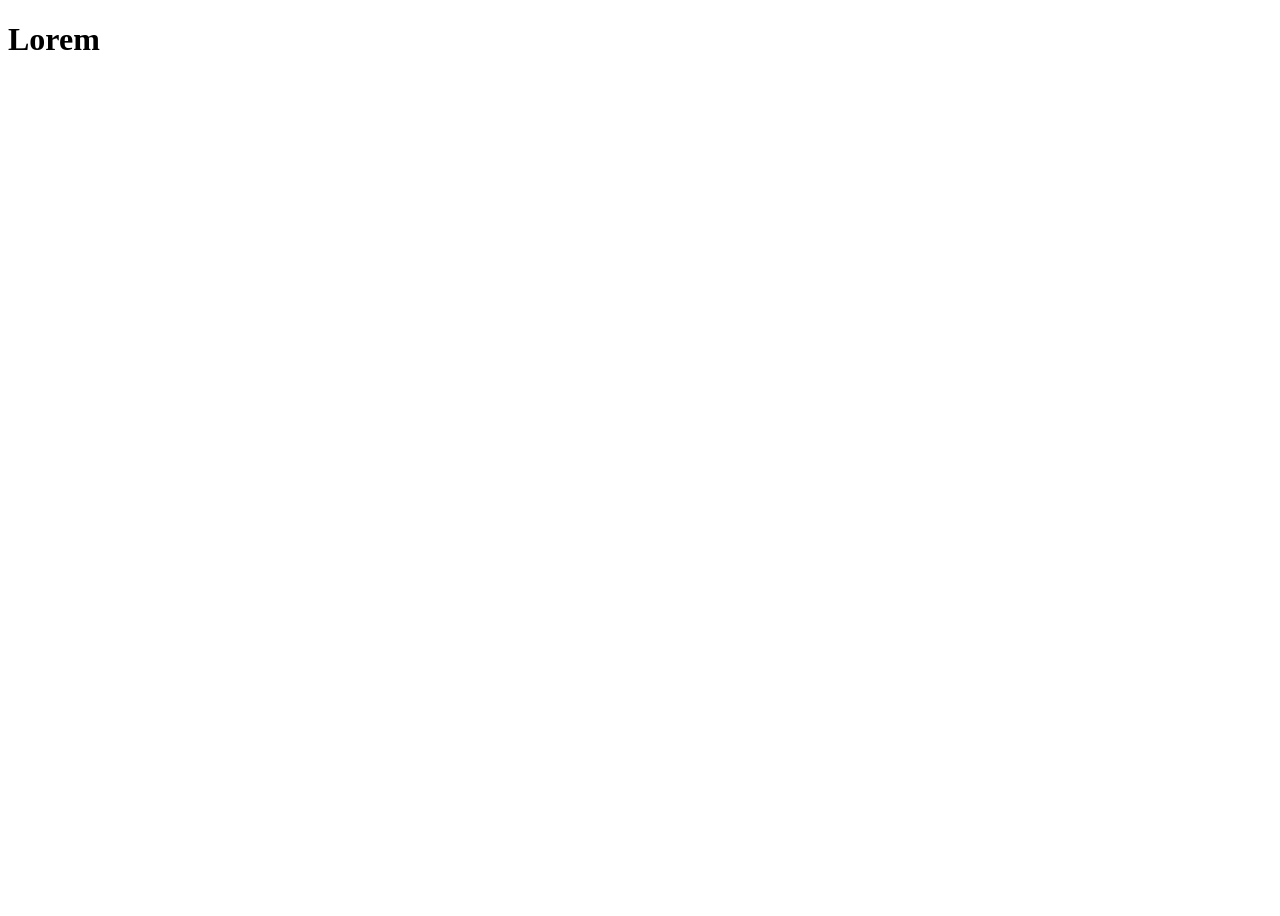
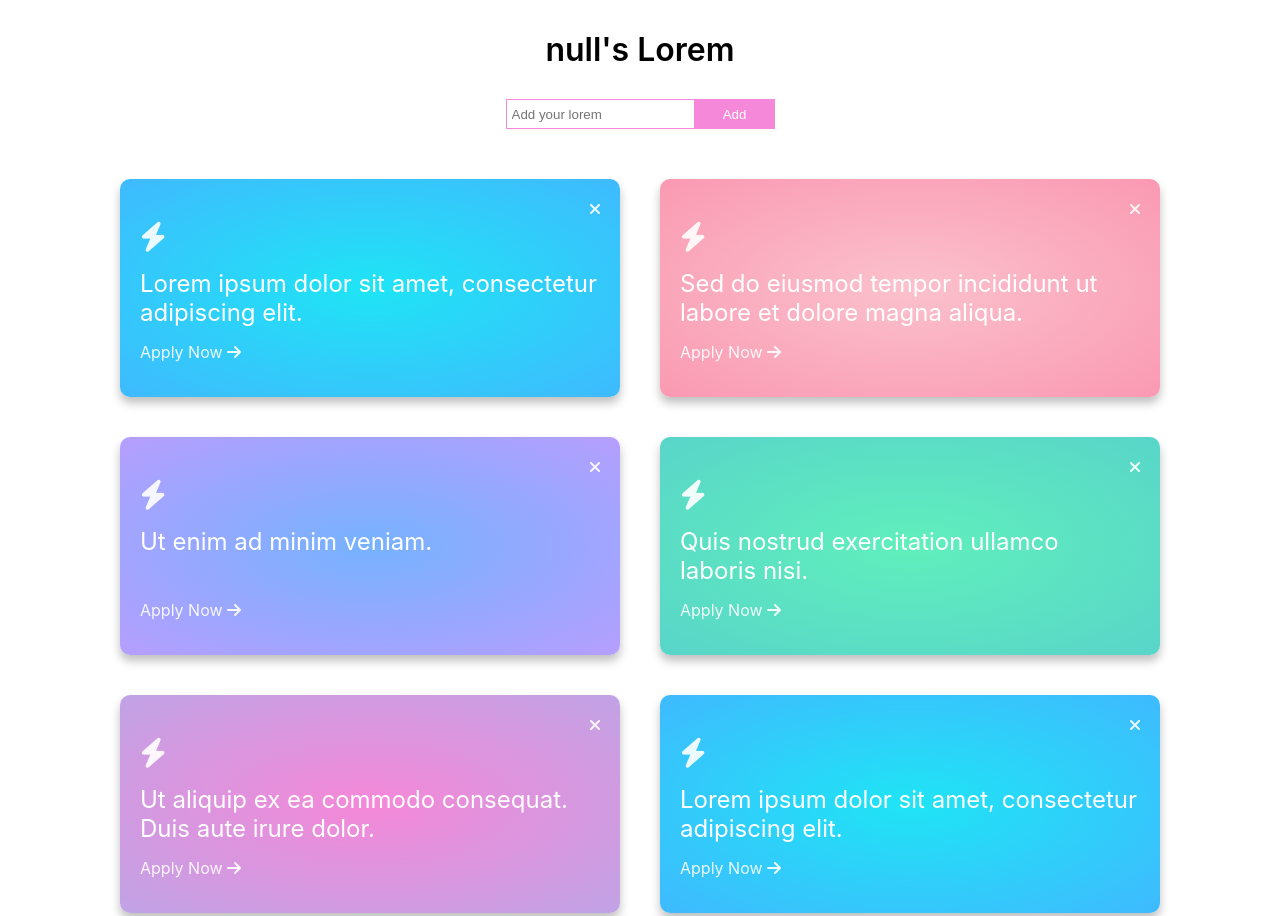
Before and after one commit to CA-G12/Lorem-App, a website: page public/pages/lorem/index.html in a window 1280 px wide. Shown: the top 916 px of the page. Before the commit the page ends 800 px from the top, so only its background shows below. Drawn offline with Linux system fonts and the light colour scheme.

Commit message:
make sign up in the second stage and moving to the lorem page related #10

```diff
--- a/public/pages/lorem/index.html
+++ b/public/pages/lorem/index.html
@@ -4,9 +4,76 @@
     <meta charset="UTF-8" />
     <meta http-equiv="X-UA-Compatible" content="IE=edge" />
     <meta name="viewport" content="width=device-width, initial-scale=1.0" />
-    <title>Document</title>
+    <title>Lorem App | Home</title>
+    <!-- css -->
+    <link rel="stylesheet" href="style.css">
+    <!-- font awesome -->
+    <link rel="stylesheet" href="https://cdnjs.cloudflare.com/ajax/libs/font-awesome/6.1.2/css/all.min.css">
   </head>
   <body>
-    <h1>Lorem</h1>
+<div class="main-container">
+  <div class="heading">
+    <h1 class="heading__title" id="lorem-title-name">Your Lorem</h1>
+  </div>
+
+
+  <form class="add-form">
+    <button>Add</button>
+    <input type="text" placeholder="Add your lorem">
+  </form>
+
+  <div class="cards">
+    <div class="card card-1">
+      <div class="card__icon"><i class="fas fa-bolt"></i></div>
+      <p class="card__exit"><i class="fas fa-times"></i></p>
+      <h2 class="card__title">Lorem ipsum dolor sit amet, consectetur adipiscing elit.</h2>
+      <p class="card__apply">
+        <a class="card__link" href="#">Apply Now <i class="fas fa-arrow-right"></i></a>
+      </p>
+    </div>
+    <div class="card card-2">
+      <div class="card__icon"><i class="fas fa-bolt"></i></div>
+      <p class="card__exit"><i class="fas fa-times"></i></p>
+      <h2 class="card__title">Sed do eiusmod tempor incididunt ut labore et dolore magna aliqua.</h2>
+      <p class="card__apply">
+        <a class="card__link" href="#">Apply Now <i class="fas fa-arrow-right"></i></a>
+      </p>
+    </div>
+    <div class="card card-3">
+      <div class="card__icon"><i class="fas fa-bolt"></i></div>
+      <p class="card__exit"><i class="fas fa-times"></i></p>
+      <h2 class="card__title">Ut enim ad minim veniam.</h2>
+      <p class="card__apply">
+        <a class="card__link" href="#">Apply Now <i class="fas fa-arrow-right"></i></a>
+      </p>
+    </div>
+    <div class="card card-4">
+      <div class="card__icon"><i class="fas fa-bolt"></i></div>
+      <p class="card__exit"><i class="fas fa-times"></i></p>
+      <h2 class="card__title">Quis nostrud exercitation ullamco laboris nisi.</h2>
+      <p class="card__apply">
+        <a class="card__link" href="#">Apply Now <i class="fas fa-arrow-right"></i></a>
+      </p>
+    </div>
+    <div class="card card-5">
+      <div class="card__icon"><i class="fas fa-bolt"></i></div>
+      <p class="card__exit"><i class="fas fa-times"></i></p>
+      <h2 class="card__title">Ut aliquip ex ea commodo consequat. Duis aute irure dolor.</h2>
+      <p class="card__apply">
+        <a class="card__link" href="#">Apply Now <i class="fas fa-arrow-right"></i></a>
+      </p>
+    </div>
+    <div class="card card-1">
+      <div class="card__icon"><i class="fas fa-bolt"></i></div>
+      <p class="card__exit"><i class="fas fa-times"></i></p>
+      <h2 class="card__title">Lorem ipsum dolor sit amet, consectetur adipiscing elit.</h2>
+      <p class="card__apply">
+        <a class="card__link" href="#">Apply Now <i class="fas fa-arrow-right"></i></a>
+      </p>
+    </div>
+  </div>
+</div>
+
+<script src="./script.js"></script>
   </body>
 </html>
--- a/public/pages/lorem/script.js
+++ b/public/pages/lorem/script.js
@@ -0,0 +1,3 @@
+const addingYourName = document.getElementById('lorem-title-name');
+
+addingYourName.textContent = `${localStorage.getItem('username')}'s Lorem`;
--- a/public/pages/lorem/style.css
+++ b/public/pages/lorem/style.css
@@ -0,0 +1,159 @@
+* {
+    margin: 0;
+    padding: 0;
+    box-sizing: border-box;
+  }
+
+  body {
+    font-family: -apple-system, BlinkMacSystemFont, "Segoe UI", Roboto, Helvetica,
+      Arial, sans-serif, "Apple Color Emoji", "Segoe UI Emoji", "Segoe UI Symbol";
+  }
+
+  .main-container {
+    padding: 30px;
+  }
+
+  /* HEADING */
+
+  .heading {
+    text-align: center;
+  }
+
+  .heading__title {
+    font-weight: 600;
+  }
+
+  .heading__credits {
+    margin: 10px 0px;
+    color: #888888;
+    font-size: 25px;
+    transition: all 0.5s;
+  }
+
+  .heading__link {
+    text-decoration: none;
+  }
+
+  .heading__credits .heading__link {
+    color: inherit;
+  }
+
+  /* CARDS */
+
+  .cards {
+    display: flex;
+    flex-wrap: wrap;
+    justify-content: space-between;
+  }
+
+  .card {
+    margin: 20px;
+    padding: 20px;
+    width: 500px;
+    min-height: 200px;
+    display: grid;
+    grid-template-rows: 20px 50px 1fr 50px;
+    border-radius: 10px;
+    box-shadow: 0px 6px 10px rgba(0, 0, 0, 0.25);
+    transition: all 0.2s;
+  }
+
+  .card:hover {
+    box-shadow: 0px 6px 10px rgba(0, 0, 0, 0.4);
+    transform: scale(1.01);
+  }
+
+  .card__link,
+  .card__exit,
+  .card__icon {
+    position: relative;
+    text-decoration: none;
+    color: rgba(255, 255, 255, 0.9);
+  }
+
+  .card__link::after {
+    position: absolute;
+    top: 25px;
+    left: 0;
+    content: "";
+    width: 0%;
+    height: 3px;
+    background-color: rgba(255, 255, 255, 0.6);
+    transition: all 0.5s;
+  }
+
+  .card__link:hover::after {
+    width: 100%;
+  }
+
+  .card__exit {
+    grid-row: 1/2;
+    justify-self: end;
+  }
+
+  .card__icon {
+    grid-row: 2/3;
+    font-size: 30px;
+  }
+
+  .card__title {
+    grid-row: 3/4;
+    font-weight: 400;
+    color: #ffffff;
+  }
+
+  .card__apply {
+    grid-row: 4/5;
+    align-self: center;
+  }
+
+  /* CARD BACKGROUNDS */
+
+  .card-1 {
+    background: radial-gradient(#1fe4f5, #3fbafe);
+  }
+
+  .card-2 {
+    background: radial-gradient(#fbc1cc, #fa99b2);
+  }
+
+  .card-3 {
+    background: radial-gradient(#76b2fe, #b69efe);
+  }
+
+  .card-4 {
+    background: radial-gradient(#60efbc, #58d5c9);
+  }
+
+  .card-5 {
+    background: radial-gradient(#f588d8, #c0a3e5);
+  }
+
+  /* RESPONSIVE */
+
+  @media (max-width: 1600px) {
+    .cards {
+      justify-content: center;
+    }
+  }
+
+  .add-form{
+    display: flex;
+    justify-content: center;
+    align-items: center;
+    padding: 30px;
+    flex-direction: row-reverse;
+  }
+  .add-form button{
+    border: none;
+    height: 30px ;
+    width: 80px;
+     background-color: #f588d8;
+     color: white;
+  }
+  .add-form input{
+    height: 30px ;
+    padding: 5px;
+    border: #f588d8 1px solid;
+
+  }
--- a/public/pages/signup/script.js
+++ b/public/pages/signup/script.js
@@ -3,6 +3,7 @@ const usernameInput = document.getElementById('username');
 const emailInput = document.getElementById('email');
 const passwordInput = document.getElementById('password');
 const confirmPasswordInput = document.getElementById('confirm-password');
+
 
 const validateForm = (username, email, password, confirmPassword) => {
   if ((username.trim() === '' || email.trim() === '' || password.trim() === '' || confirmPassword.trim() === '')) {
@@ -43,6 +44,9 @@ signUpBtn.addEventListener('click', (e) => {
     }),
   };
   fetch('/signUp', options)
-    .then((data) => window.location = './../../index.html')
+    .then(() => {
+      localStorage.setItem('username', username);
+      window.location = './../lorem/index.html';
+    })
     .catch((err) => console.log(err));
 });
--- a/server/controllers/signIn.js
+++ b/server/controllers/signIn.js
@@ -33,7 +33,6 @@ const signIn = (req, res) => {
       if (!pass) return res.status(401).json({ ERROR: 'Password is not valid!' });
       console.log('screw eslent');
       // create token
-      // res.json("test")
       res.redirect('/lorem')
     })
     .catch((err) => console.log(err));
--- a/server/jwt/index.js
+++ b/server/jwt/index.js
@@ -3,18 +3,16 @@ require('env2')('.env');
 const router = require('express').Router();
 const clientError = require('../controllers');
 
-const generateToken = (res, payload, path) => {
+const generateToken = (res, payload) => {
   jwt.sign(payload, process.env.SECRET_TOKEN, { algorithm: 'HS256' }, (err, token) => {
-    console.log(token);
     if (err) {
       router.use(clientError);
     } else {
-      res.cookie('token', token).redirect(`${path}`);
+      res.cookie('token', token).send('Token saved');
     }
   });
 };
 // const verifyToken = () => {
 
 // };
-generateToken({ name: 'bak' });
 module.exports = { generateToken };
```
Also changed, not shown: server/controllers/sign-up.js (+8 -4 lines).
